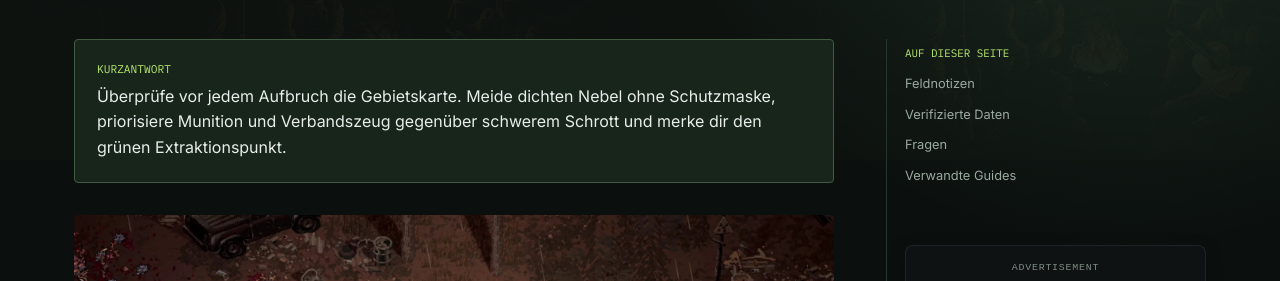
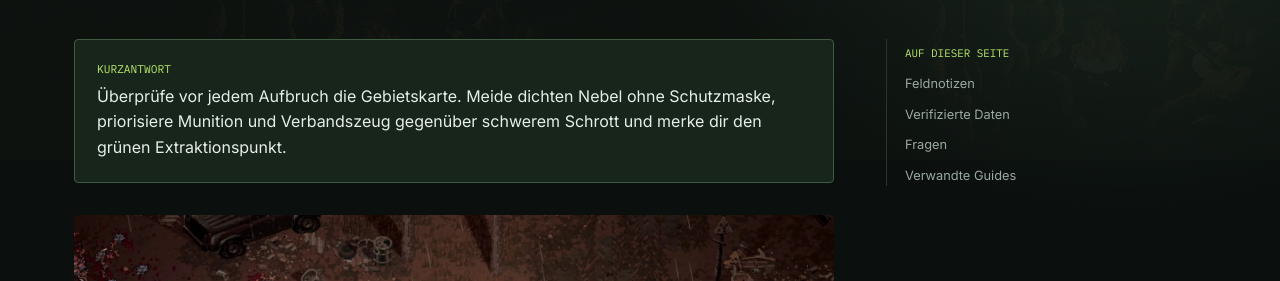
Before and after one commit to gloomysummer/Scavland, an Astro site: page /de/guide/scavland-beginner-guide in a window 1280 px wide. Shown: the part 640-921 px from the top of the page. Built offline with nearby package versions, Linux system fonts and the light colour scheme; Astro itself is replaced by a stand-in of ours.

Commit message:
refactor(ads): streamline guide pages to single high-CPM golden banner (Option 1)

```diff
--- a/src/pages/de/guide/[slug].astro
+++ b/src/pages/de/guide/[slug].astro
@@ -2,8 +2,6 @@
 import Layout from '../../../layouts/Layout.astro';
 import GuideCard from '../../../components/GuideCard.astro';
 import AdsterraArticleBanner from '../../../components/AdsterraArticleBanner.astro';
-import AdsterraSidebarBanner from '../../../components/AdsterraSidebarBanner.astro';
-import AdsterraNativeBanner from '../../../components/AdsterraNativeBanner.astro';
 import { allDeGuides, deGuideBySlug } from '../../../data/guides-de';
 
 export function getStaticPaths() {
@@ -189,8 +187,6 @@ if (pageTitle.length > 60) {
           ))}
         </div>
 
-        <AdsterraNativeBanner />
-
         <h2 id="related">Verwandte Guides</h2>
         <div class="related-grid">
           {related.map((item) => <GuideCard guide={item} lang="de" />)}
@@ -203,9 +199,6 @@ if (pageTitle.length > 60) {
         <a href="#evidence">Verifizierte Daten</a>
         <a href="#faq">Fragen</a>
         <a href="#related">Verwandte Guides</a>
-        <div class="toc-ad">
-          <AdsterraSidebarBanner />
-        </div>
       </aside>
     </div>
   </article>
```
Also changed, not shown: src/pages/guide/[slug].astro (+0 -7 lines), src/pages/ja/guide/[slug].astro (+0 -7 lines), src/pages/ru/guide/[slug].astro (+0 -7 lines).
